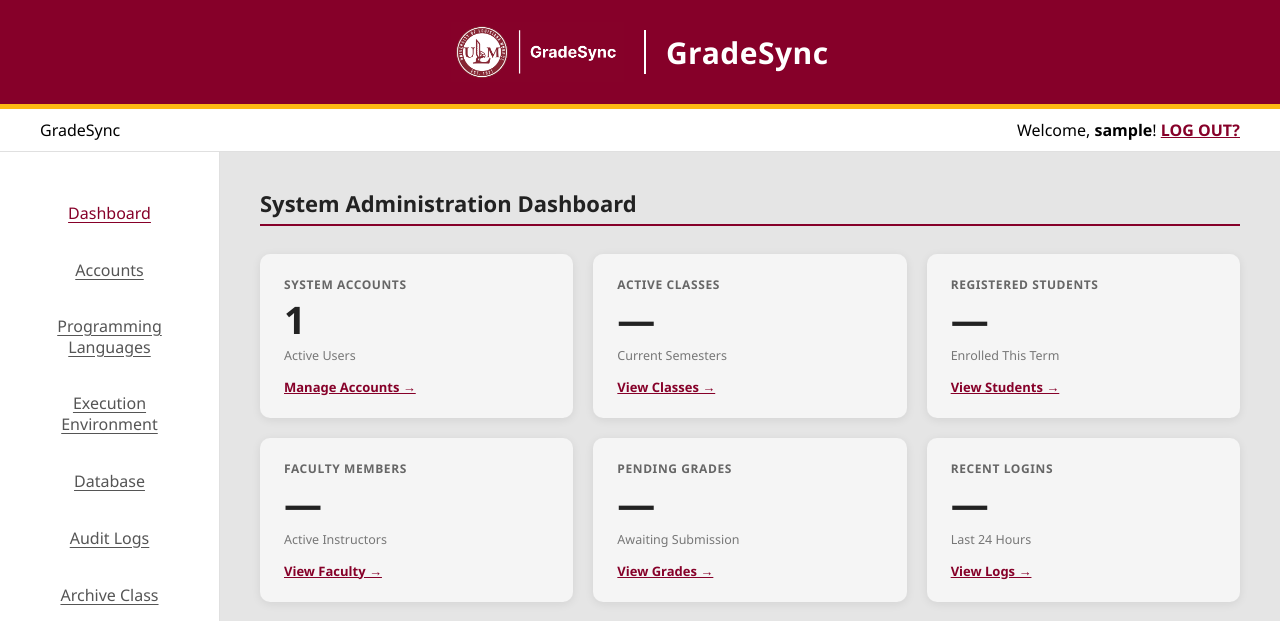
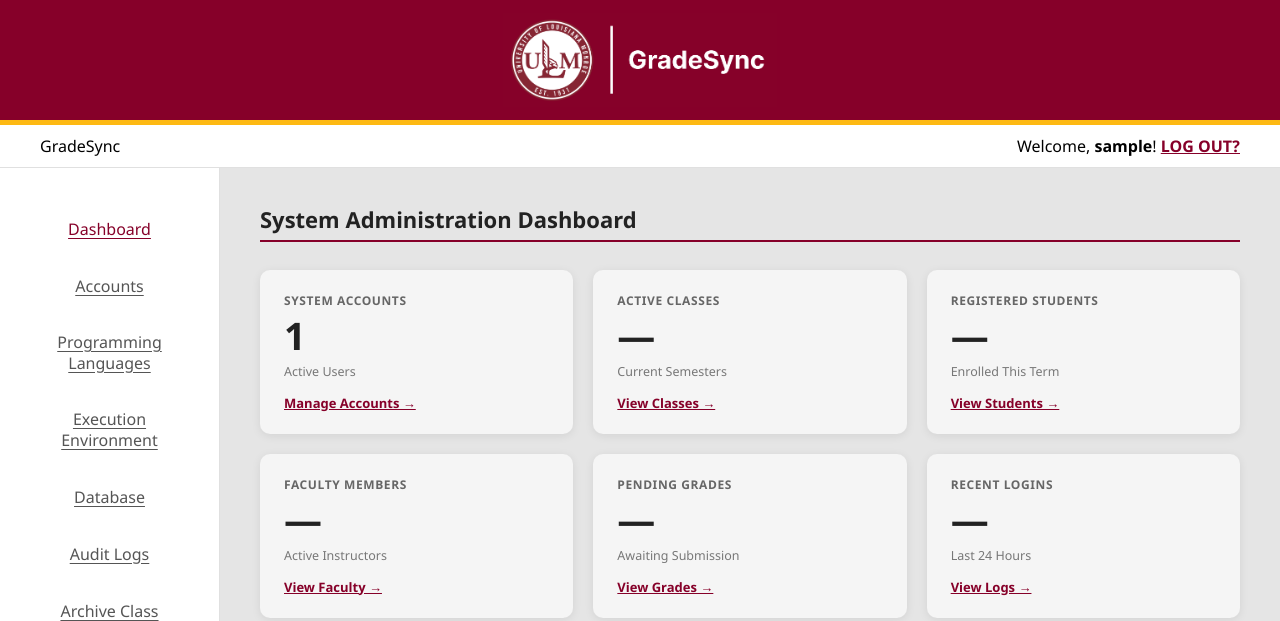
Before and after one commit to nirjara1/GradeSync, a Django app: page /admin/ in a window 1280 px wide. Shown: the top 621 px of the page. Run offline with Django 5.2, Linux system fonts and the light colour scheme; the visitor is signed in with stand-in values (Sample User, id 1); data comes from the database, SQL or seed files in the repository; parts of the project's set-up code (start-up, migrations or seed data) failed here and were passed over.

Commit message:
Changed the header of the website to match the login

```diff
--- a/app/items/templates/admin/base_gradesync.html
+++ b/app/items/templates/admin/base_gradesync.html
@@ -14,8 +14,6 @@
     <header class="main-header">
         <div class="header-brand">
             <img class="header-logo" src="{% static 'images/logo.png' %}" alt="ULM Seal">
-            <div class="header-divider"></div>
-            <span class="header-title">GradeSync</span>
         </div>
     </header>
 
--- a/app/professor/templates/base_professor.html
+++ b/app/professor/templates/base_professor.html
@@ -18,8 +18,6 @@
             <!-- Using a generic placeholder for the ULM seal, but styling perfectly for it -->
             <img src="{% static 'images/logo.png' %}" alt="ULM Seal" class="ulm-seal"
                 onerror="this.src='https://via.placeholder.com/100x100.png?text=ULM+Seal'">
-            <div class="vertical-separator"></div>
-            <h1 class="gradesync-logo">GradeSync</h1>
         </div>
         <div class="gold-line"></div>
         <div class="header-row">
--- a/app/static/css/admin_dashboard.css
+++ b/app/static/css/admin_dashboard.css
@@ -20,11 +20,13 @@ body {
 .main-header {
     background-color: #860029;
     width: 100%;
-    padding: 22px 40px;
+    height: 120px;
+    padding: 10px 20px;
     display: flex;
     justify-content: center;
     align-items: center;
     flex-shrink: 0;
+    box-shadow: 0 4px 6px -1px rgba(0, 0, 0, 0.1);
 }
 
 .header-brand {
@@ -33,24 +35,10 @@ body {
 }
 
 .header-logo {
-    height: 60px;
+    max-width: 100%;
+    max-height: 95px;
     width: auto;
-}
-
-.header-divider {
-    width: 2px;
-    height: 44px;
-    background-color: white;
-    margin: 0 20px;
-    flex-shrink: 0;
-}
-
-.header-title {
-    color: white;
-    font-size: 30px;
-    font-weight: 700;
-    letter-spacing: 0.5px;
-    white-space: nowrap;
+    object-fit: contain;
 }
 
 /* ── GOLD ACCENT BAR ── */
```
Also changed, not shown: app/professor/static/css/professor.css (+5 -2 lines).
